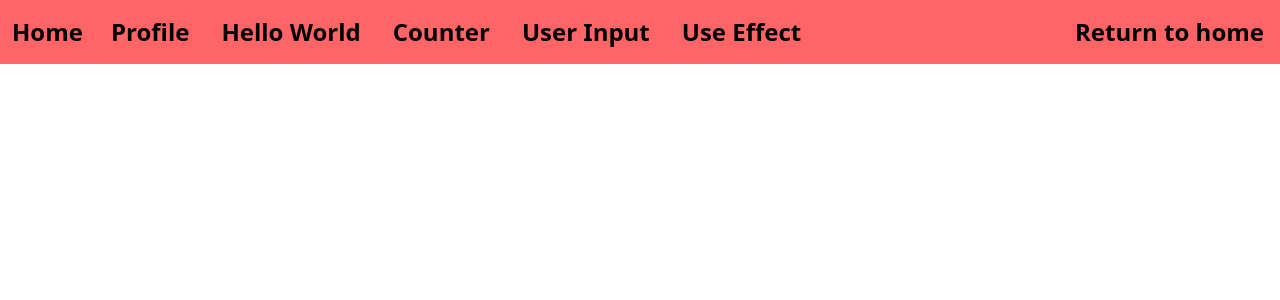
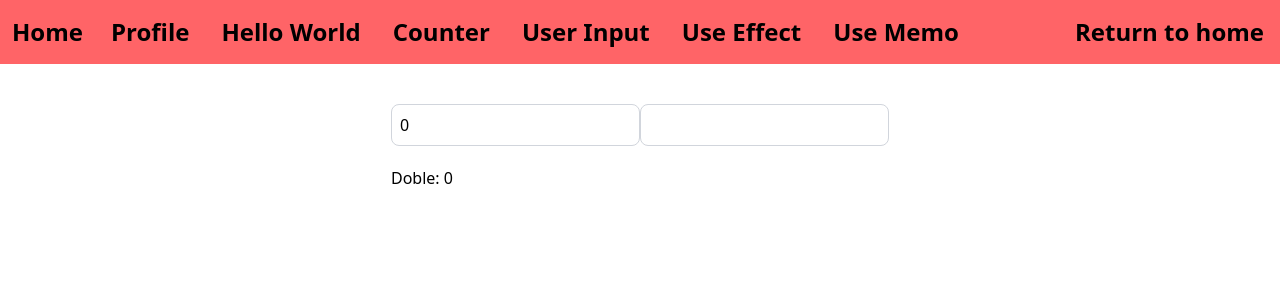
Before and after one commit to alxurb1/Alexis-repo, a React (Vite) app in the folder issues/5.React-Fundamentals/react-project/: page /MemoOptimizingPage in a window 1280 px wide. Shown: the top 300 px of the page. Built offline with nearby package versions, Linux system fonts and the light colour scheme.

Commit message:
docs(git): adding useMemo hook implementation and a .md file with a reflection on it's usage

```diff
--- a/issues/5.React-Fundamentals/react-project/src/App.jsx
+++ b/issues/5.React-Fundamentals/react-project/src/App.jsx
@@ -5,6 +5,7 @@ import HelloWorldPage from "./pages/HelloWordPage";
 import CounterPage from "./pages/CounterPage";
 import UserInputPage from "./pages/UserInputPage";
 import UseEffectPage from "./pages/UseEffectPage";
+import MemoOptimizingPage from "./pages/MemoOptimizingPage";
 
 export default function App() {
 	const navigate = useNavigate();
@@ -34,6 +35,10 @@ export default function App() {
 						{" "}
 						Use Effect
 					</Link>
+					<Link to='/MemoOptimizingPage' className='m-4'>
+						{" "}
+						Use Memo
+					</Link>
 					<button
 						className='ml-auto btn-class m-4'
 						onClick={() => navigate("/")}
@@ -51,6 +56,7 @@ export default function App() {
 					<Route path='/CounterPage' element={<CounterPage />} />
 					<Route path='/UserInputPage' element={<UserInputPage />} />
 					<Route path='/UseEffectPage' element={<UseEffectPage />} />
+					<Route path='/MemoOptimizingPage' element={<MemoOptimizingPage />} />
 				</Routes>
 			</div>
 		</div>
--- /dev/null
+++ b/issues/5.React-Fundamentals/react-project/src/components/MemoOptimizing.jsx
@@ -0,0 +1,29 @@
+import { useMemo, useState } from "react";
+
+export default function MemoOptimizing() {
+	const [number, setNumber] = useState(0);
+	const [text, setText] = useState("");
+
+	const double = useMemo(() => {
+		console.log("Calculando...");
+		return number * 2;
+	}, [number]);
+
+	return (
+		<div>
+			<input
+				type='number'
+				value={number}
+				onChange={e => setNumber(Number(e.target.value))}
+				class='border border-gray-300 rounded-lg p-2'
+			/>
+			<input
+				type='text'
+				value={text}
+				onChange={e => setText(e.target.value)}
+				class='border border-gray-300 rounded-lg p-2'
+			/>
+			<p className='mt-5'>Doble: {double}</p>
+		</div>
+	);
+}
--- /dev/null
+++ b/issues/5.React-Fundamentals/react-project/src/pages/MemoOptimizingPage.jsx
@@ -0,0 +1,8 @@
+import MemoOptimizing from "../components/MemoOptimizing";
+export default function MemoOptimizingPage() {
+	return (
+		<div className='flex flex-col items-center'>
+			<MemoOptimizing></MemoOptimizing>
+		</div>
+	);
+}
```
Also changed, not shown: 2 other files (tests, documents, lock files or other folders).
